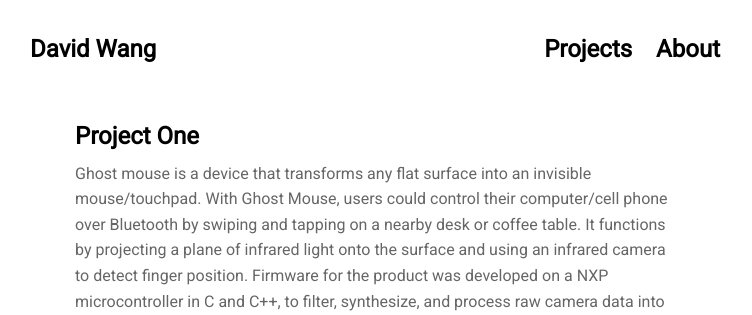
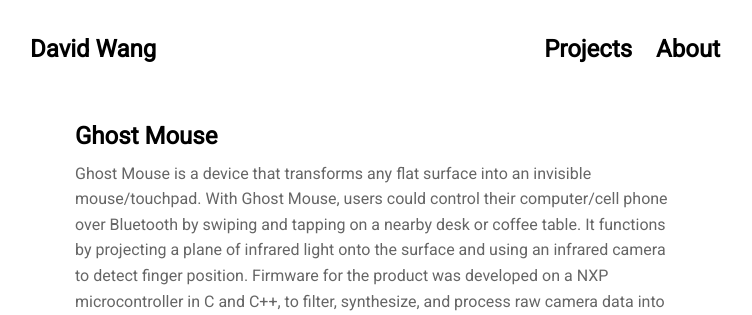
Before and after one commit to david-wang-1/david-wang-1.github.io, a Jekyll site: the page built from projects/proj-1.md, in a window 1280 px wide and 900 px high. Shown: the top 315 px of the window, without its empty margins (265-1017 px from the left). Built offline with Jekyll 4.4.1, drawn with Linux system fonts in a browser that asks for light colours; nearby versions of some CDN libraries; some of the changed text lies outside the part shown.

Commit message:
update the title of project 1

```diff
--- a/projects/proj-1.md
+++ b/projects/proj-1.md
@@ -1,8 +1,8 @@
 ---
 layout: post
-title: 'Project One'
+title: 'Ghost Mouse'
 ---
-Ghost mouse is a device that transforms any flat surface into an invisible mouse/touchpad. With Ghost Mouse, users could control their computer/cell phone over Bluetooth by swiping and tapping on a nearby desk or coffee table. It functions by projecting a plane of infrared light onto the surface and using an infrared camera to detect finger position. Firmware for the product was developed on a NXP microcontroller in C and C++, to filter, synthesize, and process raw camera data into mouse movements and clicks.
+Ghost Mouse is a device that transforms any flat surface into an invisible mouse/touchpad. With Ghost Mouse, users could control their computer/cell phone over Bluetooth by swiping and tapping on a nearby desk or coffee table. It functions by projecting a plane of infrared light onto the surface and using an infrared camera to detect finger position. Firmware for the product was developed on a NXP microcontroller in C and C++, to filter, synthesize, and process raw camera data into mouse movements and clicks.
 
 GhostMouse was inspired by <a href="amazon.com/AGS-Projection-Bluetooth-Keyboard-Smartphone/dp/B00RP59MC0/">these</a> poorly rated "laser keyboards", which claimed to allow users to type on their desk as if it were a keyboard. In practise, they suffer from poor error rejection and slow typing speed. Using these products as inspiration, we  worked by projecting a plane of infrared light onto the surface and uses a infrared camera sensor to detect user fingertip positions. As the user interacts with the surface, we collect data on the displacement in fingertip positions and process it into real-time cursor responses seen on the paired PC/Android device. A multitude of different filtering approaches are used to remove signal jitter, as well as signal artifacts caused by errant user behavior. The Bluetooth HID mouse protocols are handled by an Bluefruit EZ-Key HID controller.
 
@@ -12,6 +12,6 @@
 
 
 
-{% include image.html url="https://github.com/david-wang-1/ghost-mouse" image="projects/proj-1/dog.jpg" %}
+{% include image.html url="https://github.com/david-wang-1/ghost-mouse" image="projects/proj-1/thumb.jpg" %}
 
 {% include image.html url="https://github.com/david-wang-1/ghost-mouse" image="projects/proj-1/wall.jpg" %}
```
